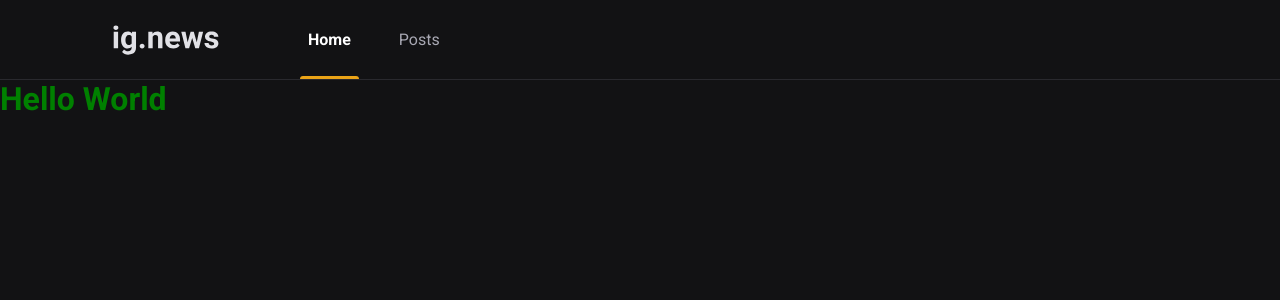
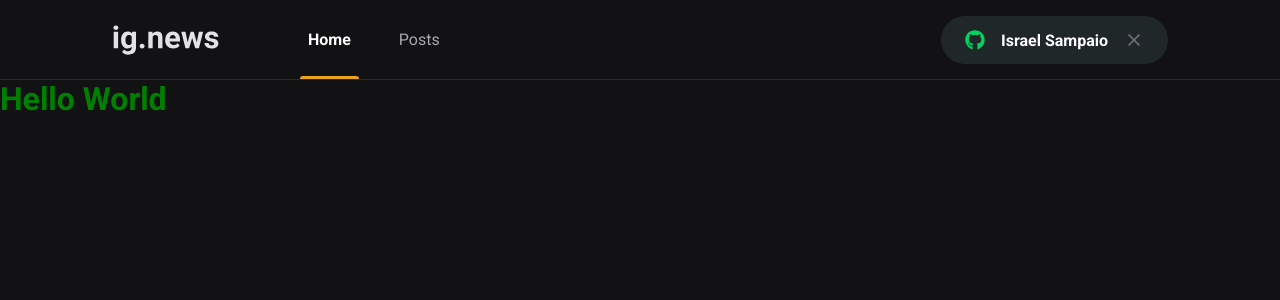
Before and after one commit to IsraelSampaio/ig.news, a Next.js app: page / in a window 1280 px wide. Shown: the top 300 px of the page. Built offline with nearby package versions, Linux system fonts and the light colour scheme.

Commit message:
feat: cria componente SignInButton

```diff
--- a/package.json
+++ b/package.json
@@ -11,7 +11,8 @@
   "dependencies": {
     "next": "11.1.2",
     "react": "17.0.2",
-    "react-dom": "17.0.2"
+    "react-dom": "17.0.2",
+    "react-icons": "^4.2.0"
   },
   "devDependencies": {
     "@types/node": "^16.9.1",
--- a/src/components/Header/index.tsx
+++ b/src/components/Header/index.tsx
@@ -1,4 +1,6 @@
 import Image from "next/image";
+
+import { SignInButton } from "../SignInButton";
 
 import styles from "./styles.module.scss";
 
@@ -12,6 +14,8 @@
           <a className={styles.active}>Home</a>
           <a>Posts</a>
         </nav>
+
+        <SignInButton />
       </div>
     </header>
   );
--- a/src/components/Header/styles.module.scss
+++ b/src/components/Header/styles.module.scss
@@ -52,5 +52,9 @@
                 }
             }
         }
+
+        button {
+            margin-left: auto;
+        }
     }
 }
--- /dev/null
+++ b/src/components/SignInButton/index.tsx
@@ -0,0 +1,21 @@
+import { FaGithub } from "react-icons/fa";
+import { FiX } from "react-icons/fi";
+
+import styles from "./styles.module.scss";
+
+export function SignInButton() {
+  const isUserLoggedIn = true;
+
+  return isUserLoggedIn ? (
+    <button type="button" className={styles.signInButton}>
+      <FaGithub color="#04d361" />
+      Israel Sampaio
+      <FiX color="#737380" className={styles.closeIcon} />
+    </button>
+  ) : (
+    <button type="button" className={styles.signInButton}>
+      <FaGithub color="#ebA417" />
+      Sign in with github
+    </button>
+  );
+}
--- /dev/null
+++ b/src/components/SignInButton/styles.module.scss
@@ -0,0 +1,33 @@
+.signInButton {
+    height: 3rem;
+    border-radius: 3rem;
+    background-color: var(--gray-850);
+    border: 0;
+    padding: 0 1.5rem;
+
+    display: flex;
+    align-items: center;
+    justify-content: center;
+
+    color: var(--white);
+    font-weight: bold;
+
+    svg {
+        width: 20px;
+        height: 20px;
+    }
+
+    svg:first-child {
+        margin-right: 1rem;
+    }
+
+    svg.closeIcon {
+        margin-left: 1rem;
+    }
+
+    transition: filter 0.2s;
+
+    &:hover {
+        filter: brightness(0.8);
+    }
+}
--- a/src/styles/global.scss
+++ b/src/styles/global.scss
@@ -9,7 +9,8 @@
 
     --gray-100: #e1e1e6;
     --gray-300: #a8a8b3;
-    --gray-800: #29292E;
+    --gray-800: #29292e;
+    --gray-850: #1f2729;
     --gray-900: #121214;
 
     --cyan-500: #61dafb;
```
Also changed, not shown: 1 other file (tests, documents, lock files or other folders).
